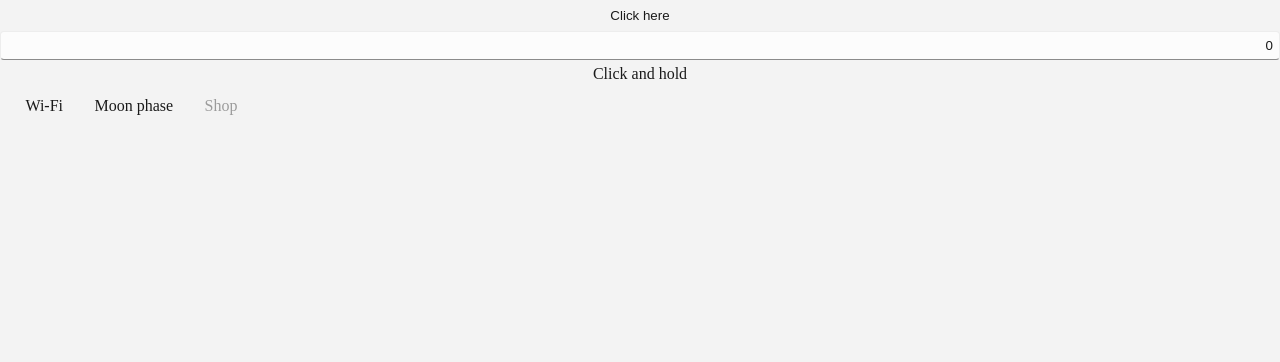
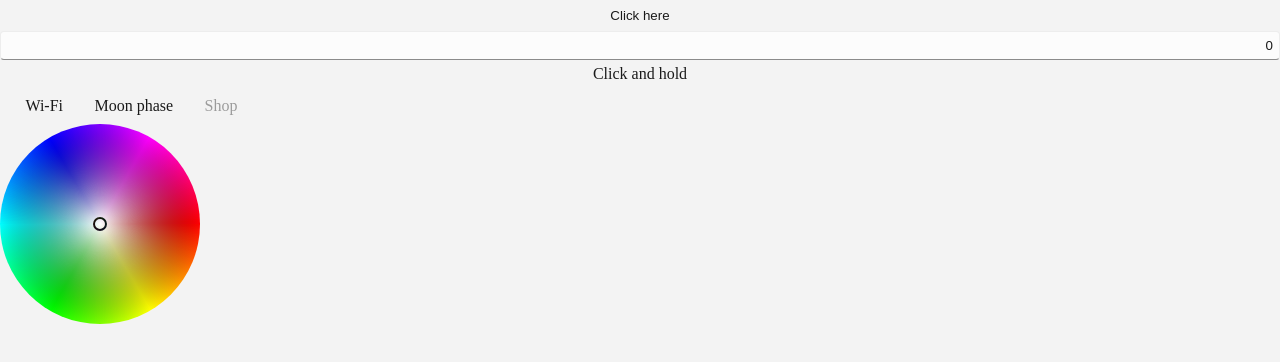
Before and after one commit to ecsanadi/xaml-ui, an Angular app: page / in a window 1280 px wide. Shown: the top 362 px of the page. Built offline with nearby package versions, Linux system fonts and the light colour scheme.

Commit message:
Added ColorPicker

```diff
--- a/projects/xaml-sandbox/src/app/app.component.html
+++ b/projects/xaml-sandbox/src/app/app.component.html
@@ -8,5 +8,6 @@
       <AppBarButton Icon="&#xE708;" Text="Moon phase" />
       <AppBarButton Icon="&#xE719;" Text="Shop" [IsEnabled]="false" />
     </CommandBar>
+    <ColorPicker Width="200px" Height="200px"/>
   </StackPanel>
 </XamlRoot>
--- a/projects/xaml-sandbox/src/app/app.component.ts
+++ b/projects/xaml-sandbox/src/app/app.component.ts
@@ -26,10 +26,11 @@ import { AppBarButtonComponent } from "../../../xaml-ui/src/lib/menus-and-toolba
 import { CommandBarComponent } from "../../../xaml-ui/src/lib/menus-and-toolbars/CommandBar";
 import { NumberBoxComponent } from "../../../xaml-ui/src/lib/text/NumberBox";
 import { RepeatButtonComponent } from "../../../xaml-ui/src/lib/basic-input/RepeatButton";
+import { ColorPickerComponent } from "../../../xaml-ui/src/lib/basic-input/ColorPicker";
 
 @Component({
   selector: 'app-root',
-  imports: [XamlRootComponent, StackPanelComponent, ButtonComponent, FlyoutComponent, ListBoxComponent, ScrollViewerComponent, ScrollBarComponent, CheckBoxComponent, RadioButtonComponent, SliderComponent, ToggleSwitchComponent, TextBoxComponent, TextBlockComponent, ListViewComponent, ComboBoxComponent, DropDownButtonComponent, MenuFlyoutComponent, MenuFlyoutItemComponent, MenuFlyoutSeparator, ContextFlyoutDirective, ToggleButtonComponent, SplitButtonComponent, ImageComponent, AppBarButtonComponent, CommandBarComponent, NumberBoxComponent, RepeatButtonComponent],
+  imports: [XamlRootComponent, StackPanelComponent, ButtonComponent, FlyoutComponent, ListBoxComponent, ScrollViewerComponent, ScrollBarComponent, CheckBoxComponent, RadioButtonComponent, SliderComponent, ToggleSwitchComponent, TextBoxComponent, TextBlockComponent, ListViewComponent, ComboBoxComponent, DropDownButtonComponent, MenuFlyoutComponent, MenuFlyoutItemComponent, MenuFlyoutSeparator, ContextFlyoutDirective, ToggleButtonComponent, SplitButtonComponent, ImageComponent, AppBarButtonComponent, CommandBarComponent, NumberBoxComponent, RepeatButtonComponent, ColorPickerComponent],
   templateUrl: './app.component.html',
   styleUrl: './app.component.scss'
 })
--- /dev/null
+++ b/projects/xaml-ui/src/lib/basic-input/ColorPicker.scss
@@ -0,0 +1,20 @@
+:host {
+  position: relative;
+}
+
+canvas {
+  clip-path: circle(50%);
+  position: relative;
+}
+
+.selector {
+  position: absolute;
+  transform: translate(-50%, -50%);
+  width: 10px;
+  height: 10px;
+  border-color: white;
+  border-width: 2px;
+  border-style: solid;
+  border-radius: 10px;
+  mix-blend-mode: difference;
+}
--- /dev/null
+++ b/projects/xaml-ui/src/lib/basic-input/ColorPicker.ts
@@ -0,0 +1,89 @@
+import { AfterViewInit, Component, ElementRef, EventEmitter, Input, Output, ViewChild } from "@angular/core";
+import { FrameworkElementComponent } from "../FrameworkElement";
+
+export type Color = number;
+export function toString(value: Color) {
+  return '#' + value.toString(16).padStart(8, '0');
+}
+
+@Component({
+  selector: 'ColorPicker',
+  template: `<canvas #canvas (pointerdown)="onPointerDown($event)" (pointermove)="onPointerMove($event)"></canvas><div #selector class="selector"></div>`,
+  styleUrl: 'ColorPicker.scss'
+})
+export class ColorPickerComponent extends FrameworkElementComponent implements AfterViewInit {
+
+  private _color: Color = 0xffffffff;
+  @Input() get Color() {
+    return this._color;
+  }
+  set Color(value: Color) {
+    if(this._color === value) return;
+
+    this._color = value;
+    this.ColorChange.emit(value);
+  }
+  @Output() ColorChange = new EventEmitter<Color>();
+
+  @ViewChild('canvas')
+  private _canvas!: ElementRef<HTMLCanvasElement>;
+
+  @ViewChild('selector')
+  private _selector!: ElementRef<HTMLDivElement>;
+
+  ngAfterViewInit(): void {
+    let canvas = this._canvas.nativeElement;
+    canvas.width = parseInt(this.Width ?? '300');
+    canvas.height = parseInt(this.Height ?? '300');
+
+    let context = canvas.getContext('2d')!;
+    let radius = canvas.width / 2;
+
+    // Draw hue circle
+    for (let angle = 0; angle < 360; angle++) {
+      let startAngle = (angle - 1) * (Math.PI / 180);
+      let endAngle = (angle + 1) * (Math.PI / 180);
+      context.beginPath();
+      context.moveTo(radius, radius);
+      context.arc(radius, radius, radius * 2, startAngle, endAngle);
+      context.closePath();
+      context.fillStyle = `hsl(${angle}, 100%, 50%)`;
+      context.fill();
+    }
+
+    // Add radial gradient for saturation
+    let gradient = context.createRadialGradient(radius, radius, 0, radius, radius, radius);
+    gradient.addColorStop(0, 'white');
+    gradient.addColorStop(1, 'transparent');
+    context.fillStyle = gradient;
+    context.fillRect(0, 0, canvas.width, canvas.height);
+
+    // Position sample
+    this._selector.nativeElement.style.left = radius + 'px';
+    this._selector.nativeElement.style.top = radius + 'px';
+  }
+
+  onPointerDown(event: PointerEvent) {
+    this._canvas.nativeElement.setPointerCapture(event.pointerId);
+    this.onPointerMove(event);
+  }
+
+  onPointerMove(event: PointerEvent) {
+    if (!this._canvas.nativeElement.hasPointerCapture(event.pointerId)) return;
+    let radius = this._canvas.nativeElement.width / 2;
+    let rawX = event.offsetX - radius;
+    let rawY = event.offsetY - radius;
+    let length = Math.sqrt(rawX * rawX + rawY * rawY);
+    let scale = length < radius ? 1 : radius / Math.sqrt(rawX * rawX + rawY * rawY);
+    let sampleX = radius + rawX * scale;
+    let sampleY = radius + rawY * scale;
+
+    this._selector.nativeElement.style.left = sampleX + 'px';
+    this._selector.nativeElement.style.top = sampleY + 'px';
+
+    let context = this._canvas.nativeElement.getContext('2d')!;
+    let imageData = context.getImageData(sampleX, sampleY, 1, 1).data;
+    let [r, g, b] = imageData;
+    this.Color = ((r << 24) + (g << 16) + (b << 8) + 0xff) >>> 0;
+  }
+}
```
